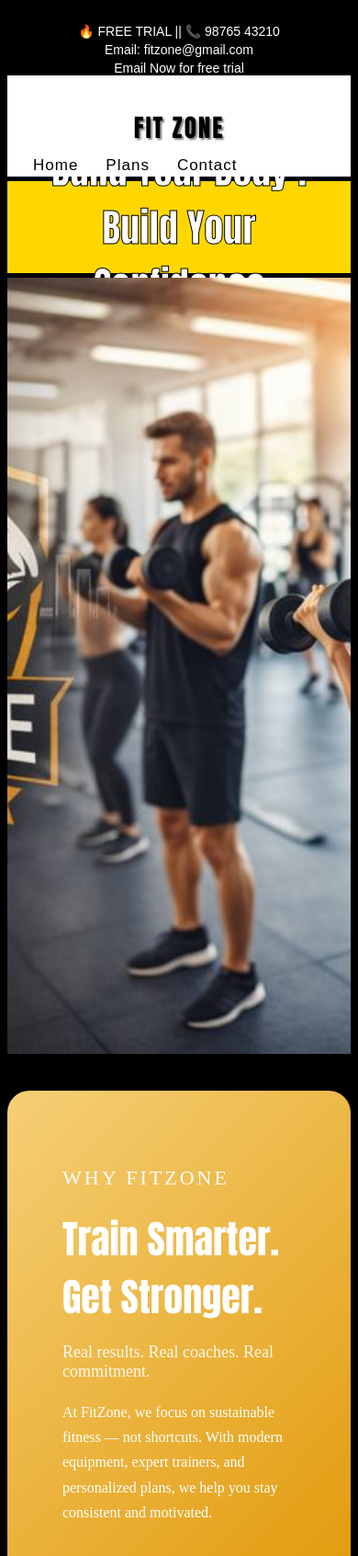
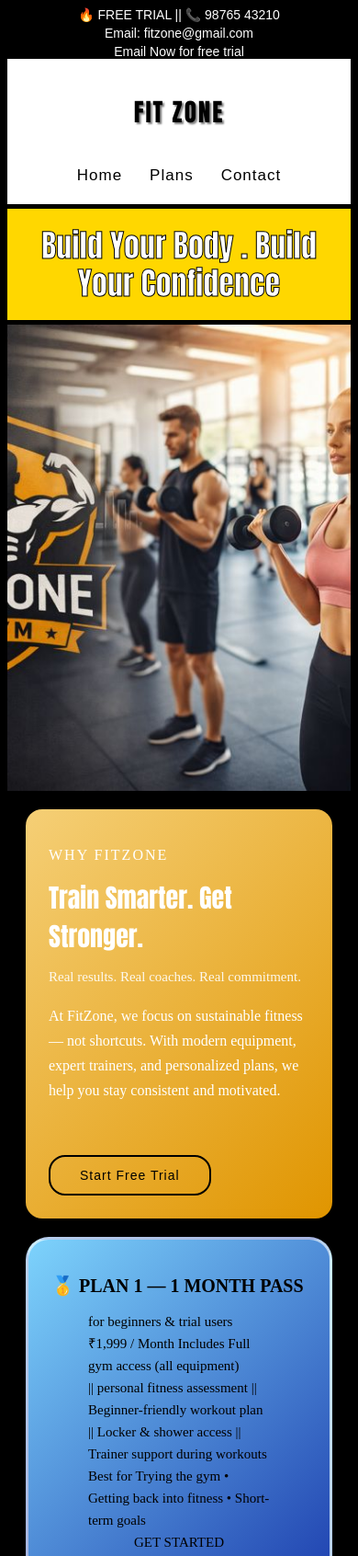
Before and after one commit to EswaranU/fitzone, a plain HTML site: page index.html in a window 390 px wide. Shown: the top 1692 px of the page at 92% size. Drawn offline with Linux system fonts and the light colour scheme.

Commit message:
Update index.html

```diff
--- a/index.html
+++ b/index.html
@@ -1,4 +1,4 @@
->
+
 
 <!DOCTYPE html>
 <html>
@@ -445,6 +445,99 @@ font-size:18px;
   }
 }
 
+  @media (max-width: 768px) {
+  .contact-bg {
+    padding: 60px 15px;
+  }
+}
+
+@media (max-width: 768px) {
+  nav {
+    height: auto;
+    padding: 15px 0;
+  }
+
+  .nav-head {
+    transform: none;
+    font-size: 18px;
+  }
+
+  .nav-left {
+    margin: 10px 0 0;
+    align-self: center;
+    flex-wrap: wrap;
+    justify-content: center;
+  }
+}
+@media (max-width: 768px) {
+  .top-hero {
+    height: auto;
+    font-size: 34px;
+    padding: 20px;
+    line-height: 1.2;
+    text-align: center;
+  }
+}
+@media (max-width: 768px) {
+  .middle-hero {
+    height: 60vh;   /* NOT 100vh */
+  }
+}
+@media (max-width: 768px) {
+  .down-hero {
+    margin: 20px;
+    padding: 25px;
+    border-radius: 18px;
+  }
+
+  .title {
+    font-size: 28px;
+  }
+
+  .tag {
+    font-size: 16px;
+    letter-spacing: 2px;
+  }
+
+  .subtitle {
+    font-size: 15px;
+  }
+}
+@media (max-width: 768px) {
+  .plan1,
+  .plan2 {
+    margin: 20px;
+    padding: 25px;
+    border-radius: 25px;
+    font-size: 15px;
+  }
+
+  .plan1 h1,
+  .plan2 h1 {
+    font-size: 20px;
+  }
+}
+@media (max-width: 768px) {
+  .contact-wrapper {
+    flex-direction: column;
+    gap: 30px;
+  }
+
+  .contact-title {
+    font-size: 28px;
+  }
+
+  .contact-info {
+    text-align: center;
+  }
+}
+@media (max-width: 768px) {
+  .footer-content {
+    text-align: center;
+    gap: 30px;
+  }
+}
+
 
 
 
```
